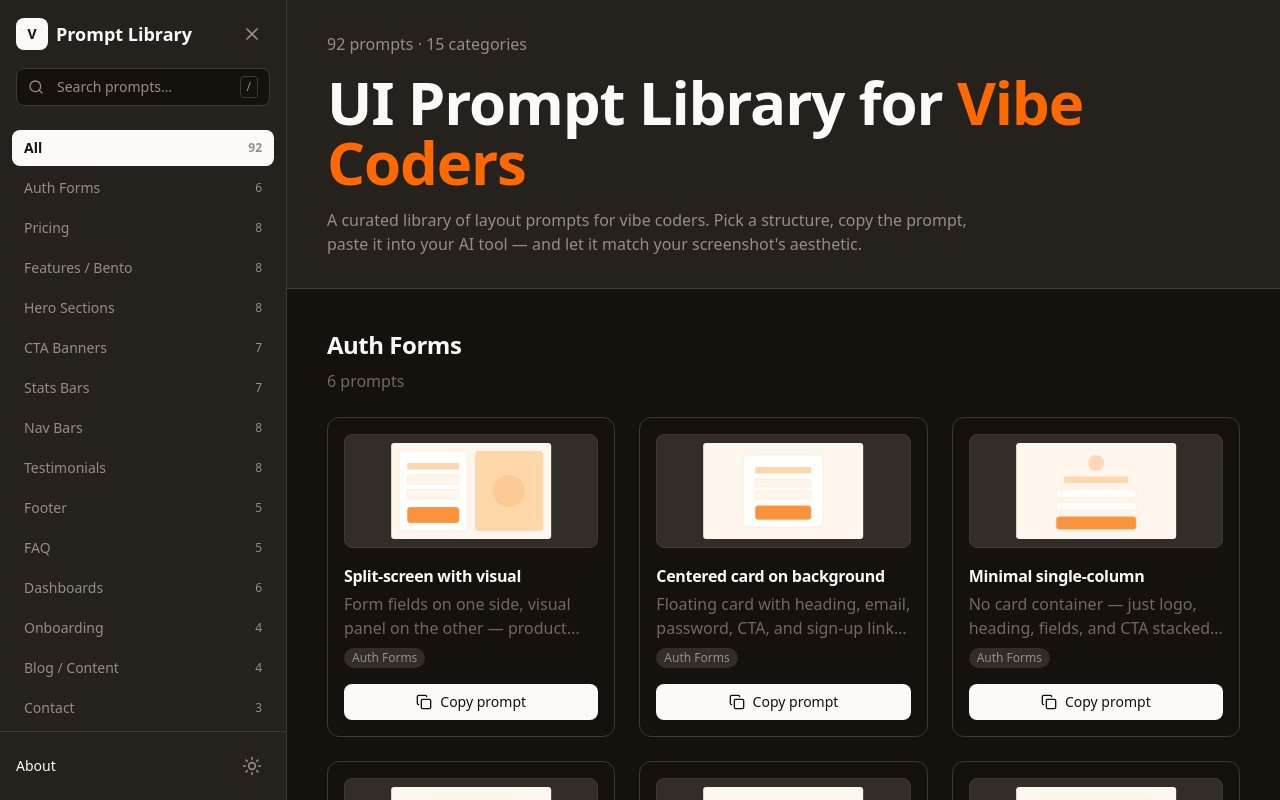
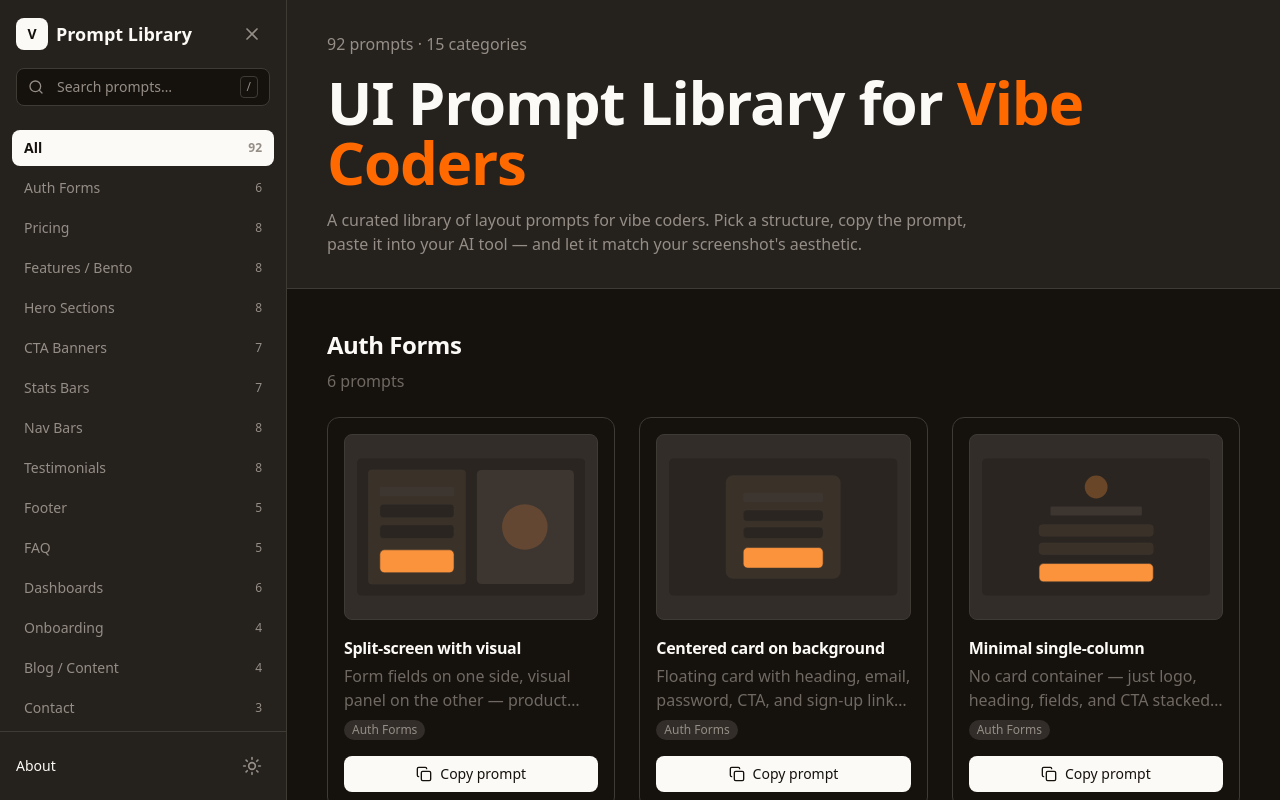
Before and after one commit to liujunyi106-cyber/UI-Prompt-Library-for-Vibe-Coders, a Next.js app: page / in a window 1280 px wide. Both pictures are taken after a click on the button 252 px from the left and 766 px from the top of the page. Built offline with nearby package versions, Linux system fonts and the light colour scheme.

Commit message:
feat: 卡片拉长h-40、预览放大、暗色模式适配

```diff
--- a/src/components/CardPreview.tsx
+++ b/src/components/CardPreview.tsx
@@ -5,6 +5,7 @@ import React from "react";
 interface CardPreviewProps {
   category: string;
   title: string;
+  isDark?: boolean;
 }
 
 const C = {
@@ -12,28 +13,38 @@ const C = {
   s: "#fed7aa",
   l: "#fff7ed",
   a: "#f97316",
+  // 暗色模式背景色
+  dl: "#2a2520",
+  ds: "#3d3530",
+  dw: "#3a3228",
 };
 
-export function CardPreview({ category, title }: CardPreviewProps) {
+export function CardPreview({ category, title, isDark = false }: CardPreviewProps) {
   const id = `${category}-${title}`.replace(/\s+/g, "-").toLowerCase();
+  const bg = isDark ? C.dl : C.l;
+  const cardBg = isDark ? C.dw : "#fff";
+  const accent = isDark ? C.ds : C.s;
 
-  const box = (x: number, y: number, w: number, h: number, fill: string, r = 3, sw = 0.5) => (
-    <rect key={`${id}-${x}-${y}`} x={x} y={y} width={w} height={h} fill={fill} rx={r} stroke={C.s} strokeWidth={sw} />
+  const box = (x: number, y: number, w: number, h: number, fill: string, r = 3, sw = 0.5) => {
+    const f = fill === "#fff" ? cardBg : fill === C.l ? bg : fill === C.s ? accent : fill;
+    return <rect key={`${id}-${x}-${y}`} x={x} y={y} width={w} height={h} fill={f} rx={r} stroke={accent} strokeWidth={sw} />;
+  };
+  const cir = (cx: number, cy: number, r: number, fill: string, op = 1) => {
+    const f = fill === C.s ? accent : fill;
+    return <circle key={`${id}-c-${cx}-${cy}`} cx={cx} cy={cy} r={r} fill={f} opacity={op} />;
+  };
+  const line = (x1: number, y1: number, x2: number, y2: number) => (
+    <line key={`${id}-l-${x1}-${y1}`} x1={x1} y1={y1} x2={x2} y2={y2} stroke={accent} strokeWidth={0.5} />
   );
-  const cir = (cx: number, cy: number, r: number, fill: string, op = 1) => (
-    <circle key={`${id}-c-${cx}-${cy}`} cx={cx} cy={cy} r={r} fill={fill} opacity={op} />
-  );
-  const line = (x1: number, y1: number, x2: number, y2: number) => (
-    <line key={`${id}-l-${x1}-${y1}`} x1={x1} y1={y1} x2={x2} y2={y2} stroke={C.s} strokeWidth={0.5} />
-  );
-  const bar = (x: number, y: number, w: number, h = 3, fill?: string) => (
-    <rect key={`${id}-b-${x}-${y}`} x={x} y={y} width={w} height={h} fill={fill || C.s} rx={1} />
-  );
+  const bar = (x: number, y: number, w: number, h = 3, fill?: string) => {
+    const f = fill === C.s || !fill ? accent : fill;
+    return <rect key={`${id}-b-${x}-${y}`} x={x} y={y} width={w} height={h} fill={f} rx={1} />;
+  };
 
   return (
     <svg viewBox="0 0 200 120" className="w-full h-full" preserveAspectRatio="xMidYMid meet">
-      <rect width="200" height="120" fill={C.l} rx="4" />
-      {renderPreview(category, title, box, cir, line, bar)}
+      <rect width="200" height="120" fill={bg} rx="4" />
+      {renderPreview(category, title, box, cir, line, bar, isDark, bg, cardBg, accent)}
     </svg>
   );
 }
@@ -43,7 +54,7 @@ type CirFn = (cx: number, cy: number, r: number, fill: string, op?: number) => R
 type LineFn = (x1: number, y1: number, x2: number, y2: number) => React.ReactNode;
 type BarFn = (x: number, y: number, w: number, h?: number, fill?: string) => React.ReactNode;
 
-function renderPreview(cat: string, title: string, box: BoxFn, cir: CirFn, line: LineFn, bar: BarFn): React.ReactNode[] {
+function renderPreview(cat: string, title: string, box: BoxFn, cir: CirFn, line: LineFn, bar: BarFn, isDark: boolean, bg: string, cardBg: string, accent: string): React.ReactNode[] {
   const els: React.ReactNode[] = [];
 
   if (cat === "Auth Forms") {
@@ -153,9 +164,9 @@ function renderPreview(cat: string, title: string, box: BoxFn, cir: CirFn, line:
       els.push(<polygon key="play" points="95,40 95,70 120,55" fill={C.p} />);
       els.push(box(70, 100, 60, 12, C.p, 4));
     } else if (title.includes("gradient") || title.includes("mesh")) {
-      els.push(<defs key="defs"><linearGradient id="hg1" x1="0%" y1="0%" x2="100%" y2="100%"><stop offset="0%" stopColor={C.p} stopOpacity={0.3} /><stop offset="100%" stopColor={C.s} stopOpacity={0.5} /></linearGradient></defs>);
+      els.push(<defs key="defs"><linearGradient id="hg1" x1="0%" y1="0%" x2="100%" y2="100%"><stop offset="0%" stopColor={C.p} stopOpacity={isDark ? 0.5 : 0.3} /><stop offset="100%" stopColor={accent} stopOpacity={isDark ? 0.7 : 0.5} /></linearGradient></defs>);
       els.push(<rect key="bg" width="200" height="120" fill="url(#hg1)" rx="4" />);
-      els.push(bar(40, 30, 120, 10, "#fff"), bar(60, 45, 80, 6, "#fff"), bar(70, 55, 60, 4, "#fff"), box(80, 70, 40, 12, C.p, 4));
+      els.push(bar(40, 30, 120, 10, cardBg), bar(60, 45, 80, 6, cardBg), bar(70, 55, 60, 4, cardBg), box(80, 70, 40, 12, C.p, 4));
     } else if (title.includes("Terminal") || title.includes("code")) {
       els.push(box(30, 15, 140, 80, "#1e293b", 6, 0));
       els.push(cir(42, 25, 3, "#ef4444"), cir(52, 25, 3, "#eab308"), cir(62, 25, 3, "#22c55e"));
@@ -171,9 +182,9 @@ function renderPreview(cat: string, title: string, box: BoxFn, cir: CirFn, line:
     }
   } else if (cat === "CTA Banners") {
     if (title.includes("Full-bleed") || title.includes("gradient banner")) {
-      els.push(<defs key="defs"><linearGradient id="cg1" x1="0%" y1="0%" x2="100%" y2="0%"><stop offset="0%" stopColor={C.p} stopOpacity={0.7} /><stop offset="100%" stopColor={C.a} stopOpacity={0.85} /></linearGradient></defs>);
+      els.push(<defs key="defs"><linearGradient id="cg1" x1="0%" y1="0%" x2="100%" y2="0%"><stop offset="0%" stopColor={C.p} stopOpacity={isDark ? 0.8 : 0.7} /><stop offset="100%" stopColor={C.a} stopOpacity={isDark ? 0.9 : 0.85} /></linearGradient></defs>);
       els.push(<rect key="bg" width="200" height="120" fill="url(#cg1)" rx="4" />);
-      els.push(box(75, 70, 50, 16, "#fff", 4));
+      els.push(box(75, 70, 50, 16, cardBg, 4));
     } else if (title.includes("Split CTA")) {
       els.push(box(20, 25, 160, 70, "#fff", 6), bar(35, 40, 80, 8, C.s), bar(35, 55, 80, 4, C.s), bar(35, 65, 60, 4, C.s));
       els.push(box(140, 50, 30, 30, C.p, 4));
@@ -207,7 +218,7 @@ function renderPreview(cat: string, title: string, box: BoxFn, cir: CirFn, line:
     } else if (title.includes("Vertical")) {
       els.push(box(60, 10, 80, 100, "#fff", 6), line(75, 60, 125, 60));
     } else if (title.includes("full-bleed") || title.includes("image")) {
-      els.push(<defs key="defs"><linearGradient id="sg1" x1="0%" y1="0%" x2="100%" y2="100%"><stop offset="0%" stopColor={C.p} stopOpacity={0.5} /><stop offset="100%" stopColor={C.a} stopOpacity={0.7} /></linearGradient></defs>);
+      els.push(<defs key="defs"><linearGradient id="sg1" x1="0%" y1="0%" x2="100%" y2="100%"><stop offset="0%" stopColor={C.p} stopOpacity={isDark ? 0.6 : 0.5} /><stop offset="100%" stopColor={C.a} stopOpacity={isDark ? 0.8 : 0.7} /></linearGradient></defs>);
       els.push(<rect key="bg" width="200" height="120" fill="url(#sg1)" rx="4" />);
     } else if (title.includes("Card-based")) {
       els.push(box(10, 25, 55, 70, "#fff"), box(72, 25, 56, 70, "#fff"), box(135, 25, 55, 70, "#fff"));
@@ -228,9 +239,9 @@ function renderPreview(cat: string, title: string, box: BoxFn, cir: CirFn, line:
     } else if (title.includes("Floating pill")) {
       els.push(box(40, 15, 120, 25, "#fff", 12), box(50, 22, 25, 10, C.p, 2), bar(85, 24, 15, 6, C.s), bar(108, 24, 15, 6, C.s), box(131, 22, 20, 10, C.p, 4));
     } else if (title.includes("Transparent")) {
-      els.push(<defs key="defs"><linearGradient id="tg1" x1="0%" y1="0%" x2="100%" y2="100%"><stop offset="0%" stopColor={C.p} stopOpacity={0.3} /><stop offset="100%" stopColor={C.a} stopOpacity={0.5} /></linearGradient></defs>);
+      els.push(<defs key="defs"><linearGradient id="tg1" x1="0%" y1="0%" x2="100%" y2="100%"><stop offset="0%" stopColor={C.p} stopOpacity={isDark ? 0.5 : 0.3} /><stop offset="100%" stopColor={C.a} stopOpacity={isDark ? 0.7 : 0.5} /></linearGradient></defs>);
       els.push(<rect key="bg" width="200" height="120" fill="url(#tg1)" rx="4" />);
-      els.push(box(10, 10, 180, 25, "#fff", 4, 0), bar(20, 17, 25, 10, "#fff"), bar(60, 19, 15, 6, "#fff"), bar(85, 19, 15, 6, "#fff"), box(155, 17, 25, 10, "#fff", 4));
+      els.push(box(10, 10, 180, 25, cardBg, 4, 0), bar(20, 17, 25, 10, cardBg), bar(60, 19, 15, 6, cardBg), bar(85, 19, 15, 6, cardBg), box(155, 17, 25, 10, cardBg, 4));
     } else if (title.includes("Command-palette")) {
       els.push(box(10, 15, 180, 25, "#fff"), box(20, 22, 25, 10, C.p, 2), box(60, 20, 80, 14, C.l, 4), bar(160, 22, 20, 10, C.s));
     } else if (title.includes("Bottom mobile")) {
--- a/src/components/PromptCard.tsx
+++ b/src/components/PromptCard.tsx
@@ -1,6 +1,6 @@
 "use client";
 
-import { useState } from "react";
+import { useState, useEffect } from "react";
 import { Copy, Check, ExternalLink } from "lucide-react";
 import { cn } from "@/lib/utils";
 import { CardPreview } from "./CardPreview";
@@ -22,12 +22,22 @@ export function PromptCard({
 }: PromptCardProps) {
   const [isCopied, setIsCopied] = useState(false);
   const [isHovered, setIsHovered] = useState(false);
+  const [isDark, setIsDark] = useState(false);
+
+  useEffect(() => {
+    const mq = window.matchMedia("(prefers-color-scheme: dark)");
+    const check = () => setIsDark(document.documentElement.classList.contains("dark") || mq.matches);
+    check();
+    const observer = new MutationObserver(check);
+    observer.observe(document.documentElement, { attributes: true, attributeFilter: ["class"] });
+    mq.addEventListener("change", check);
+    return () => { observer.disconnect(); mq.removeEventListener("change", check); };
+  }, []);
 
   const handleCopy = async () => {
     console.log("Copy clicked, prompt:", prompt?.substring(0, 30));
 
     try {
-      // 创建临时textarea元素
       const textArea = document.createElement("textarea");
       textArea.value = prompt;
       textArea.style.position = "fixed";
@@ -63,9 +73,9 @@ export function PromptCard({
       onMouseEnter={() => setIsHovered(true)}
       onMouseLeave={() => setIsHovered(false)}
     >
-      <div className="mb-4 rounded-lg border border-border/60 bg-secondary p-2">
-        <div className="flex h-24 items-center justify-center overflow-hidden rounded">
-          <CardPreview category={category} title={title} />
+      <div className="mb-4 rounded-lg border border-border/60 bg-secondary p-3">
+        <div className="flex h-40 items-center justify-center overflow-hidden rounded">
+          <CardPreview category={category} title={title} isDark={isDark} />
         </div>
       </div>
 
```
